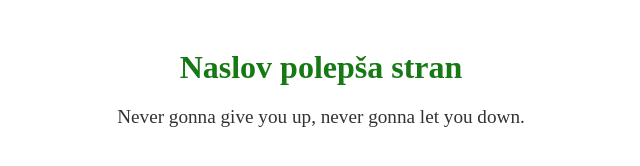
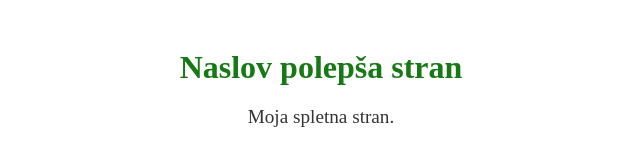
Before and after one commit to ems-2/ems-2.github.io, a plain HTML site: page index.html in a window 1280 px wide. Shown: the whole page, without its empty margins (319-959 px from the left). Drawn offline with Linux system fonts and the light colour scheme.

Commit message:
Moja spletna stran.

```diff
--- a/index.html
+++ b/index.html
@@ -23,6 +23,6 @@
 </head>
 <body>
     <h1>Naslov polepša stran</h1>
-   <p>Never gonna give you up, never gonna let you down.</p>
+   <p>Moja spletna stran.</p>
 </body>
 </html>
```
